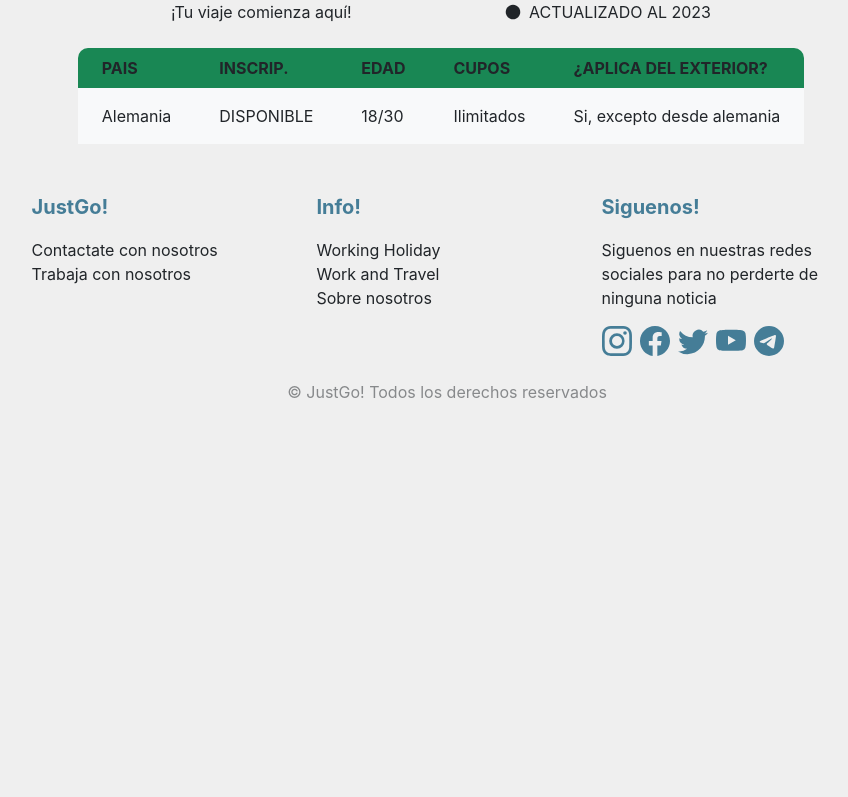
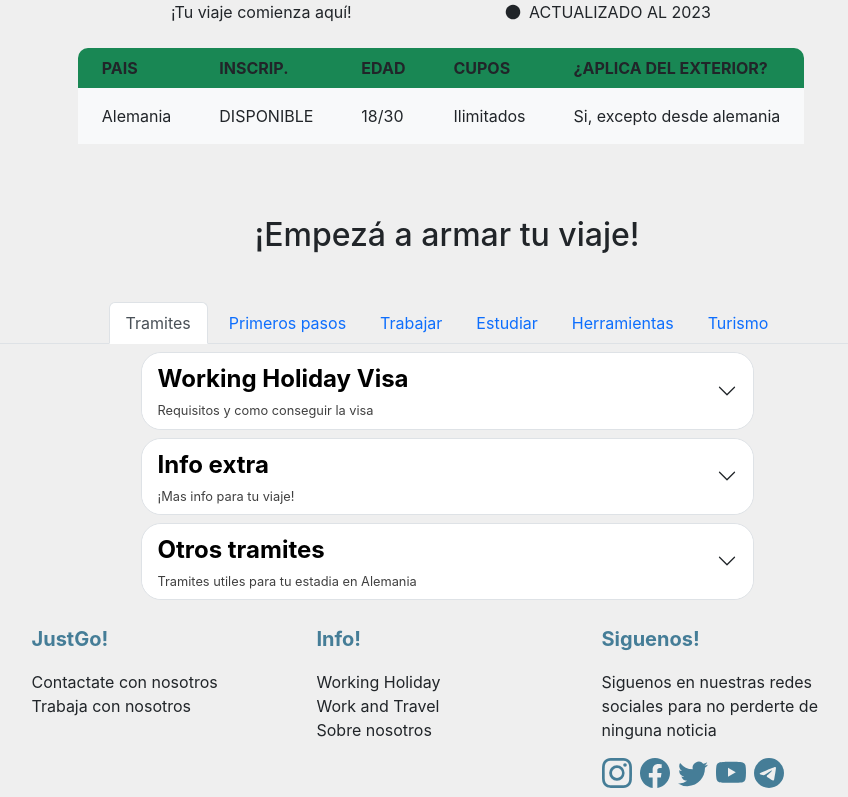
Before and after one commit to LucianoGuijarro/JustGo, a React (Create React App) app: page /guia-working-holiday/Alemania in a window 1280 px wide. Shown: the part 502-1299 px from the top of the page, without its empty margins (193-1041 px from the left). Before the commit the page ends 922 px from the top, so only its background shows below. Built offline with nearby package versions, Linux system fonts and the light colour scheme.

Commit message:
Agrego componente AcordeonAlemania y creo el acordeon para la pagina guiaWorkingHolidayAlemania

```diff
--- /dev/null
+++ b/src/components/AcordeonAlemania/AcordeonAlemania.jsx
@@ -0,0 +1,98 @@
+import React from 'react';
+import styles from './AcordeonAlemania.module.css';
+
+const AcordeonAlemania = () => {
+    return (
+        <div className='col-12'>
+            <nav >
+                <ul class={`nav nav-tabs col-12 col-sm-12 col-md-12 col-lg-12 justify-content-center ${styles.scroll}`} id="myTab" role="tablist">
+                    <li class="nav-item me-1" role="presentation">
+                        <a class={`nav-link active`} id="tramites-tab" href="#tramites" data-bs-toggle="tab" data-bs-target="#tramites" type="button" role="tab" aria-controls="tramites" aria-selected="true">Tramites</a>
+                    </li>
+                    <li class="nav-item" role="presentation">
+                        <button class="nav-link" href='#tramites' id="profile-tab" data-bs-toggle="tab" data-bs-target="#profile" type="button" role="tab" aria-controls="profile" aria-selected="false">Primeros pasos</button>
+                    </li>
+                    <li class="nav-item" role="presentation">
+                        <button class="nav-link" id="contact-tab" data-bs-toggle="tab" data-bs-target="#contact" type="button" role="tab" aria-controls="contact" aria-selected="false">Trabajar</button>
+                    </li>
+                    <li class="nav-item" role="presentation">
+                        <button class="nav-link" id="contact-tab" data-bs-toggle="tab" data-bs-target="#contact" type="button" role="tab" aria-controls="contact" aria-selected="false">Estudiar</button>
+                    </li>
+                    <li class="nav-item" role="presentation">
+                        <button class="nav-link" id="contact-tab" data-bs-toggle="tab" data-bs-target="#contact" type="button" role="tab" aria-controls="contact" aria-selected="false">Herramientas</button>
+                    </li>
+                    <li class="nav-item" role="presentation">
+                        <button class="nav-link" id="contact-tab" data-bs-toggle="tab" data-bs-target="#contact" type="button" role="tab" aria-controls="contact" aria-selected="false">Turismo</button>
+                    </li>
+                </ul>
+            </nav>
+            <div className="container">
+                <div class="tab-content" id="myTabContent">
+                    <div class="tab-pane fade show active" id="tramites" role="tabpanel" aria-labelledby="tramites-tab">
+                        <div className="row justify-content-center">
+                            <div className={`col-xl-7 col-lg-7 col-md-12 col-sm-12 mt-2`}>
+                                <div class={`accordion`} id="accordionFlushExample">
+                                    <div class={`accordion-item ${styles.acordeonItem}`}>
+                                        <div class="accordion-header" id="WorkinHolidayVisa">
+                                            <button class={`accordion-button collapsed px-3 py-1 ${styles.acordeonItem} `} type="button" data-bs-toggle="collapse" data-bs-target="#acordeonWorkinHoliday" aria-expanded="false" aria-controls="flush-collapseOne">
+                                                <div className='d-flex flex-column'>
+                                                    <p className={`p-0 pt-1 m-0 mb-1 fs-4 fw-bold ${styles.letraAcordeon}`}>Working Holiday Visa</p>
+                                                    <p className={`p-0 pb-1 m-0 opacity-75 ${styles.letraAcordeonAbajo}`}>Requisitos y como conseguir la visa</p>
+                                                </div>
+                                            </button>
+                                        </div>
+                                        <div id="acordeonWorkinHoliday" class="accordion-collapse collapse" aria-labelledby="WorkinHolidayVisa" data-bs-parent="#accordionFlushExample">
+                                            <div class="accordion-body">Placeholder content for this accordion, which is intended to demonstrate the <code>.accordion-flush</code> class. This is the first item's accordion body.</div>
+                                        </div>
+                                    </div>
+                                </div>
+                            </div>
+                        </div>
+                        <div className="row justify-content-center">
+                            <div className={`col-xl-7 col-lg-7 col-md-12 col-sm-12 mt-2`}>
+                                <div class={`accordion`} id="InfoExtra">
+                                    <div class={`accordion-item ${styles.acordeonItem}`}>
+                                        <di class="accordion-header" id="InfoExtra">
+                                            <button class={`accordion-button px-3 py-1 collapsed ${styles.acordeonItem} `} type="button" data-bs-toggle="collapse" data-bs-target="#AcordeonInfo" aria-expanded="false" aria-controls="flush-collapseOne">
+                                                <div className='d-flex flex-column'>
+                                                    <p className={`p-0 m-0 pt-1 mb-1 fs-4 fw-bold ${styles.letraAcordeon}`}>Info extra</p>
+                                                    <p className={`p-0 m-0 pb-1 opacity-75 ${styles.letraAcordeonAbajo}`}>¡Mas info para tu viaje!</p>
+                                                </div>
+                                            </button>
+                                        </di>
+                                        <div id="AcordeonInfo" class="accordion-collapse collapse" aria-labelledby="InfoExtra" data-bs-parent="#InfoExtra">
+                                            <div class="accordion-body">Placeholder content for this accordion, which is intended to demonstrate the <code>.accordion-flush</code> class. This is the first item's accordion body.</div>
+                                        </div>
+                                    </div>
+                                </div>
+                            </div>
+                        </div>
+                        <div className="row justify-content-center">
+                            <div className={`col-xl-7 col-lg-7 col-md-12 col-sm-12 mt-2`}>
+                                <div class={`accordion`} id="accordionFlushExample">
+                                    <div class={`accordion-item ${styles.acordeonItem}`}>
+                                        <div class="accordion-header" id="otrosTramites">
+                                            <button class={`accordion-button collapsed px-3 py-1 ${styles.acordeonItem} `} type="button" data-bs-toggle="collapse" data-bs-target="#acordeonOtrosTramites" aria-expanded="false" aria-controls="flush-collapseOne">
+                                                <div className='d-flex flex-column'>
+                                                    <p className={`p-0 pt-1 m-0 mb-1 fs-4 fw-bold ${styles.letraAcordeon}`}>Otros tramites</p>
+                                                    <p className={`p-0 pb-1 m-0 opacity-75 ${styles.letraAcordeonAbajo}`}>Tramites utiles para tu estadia en Alemania</p>
+                                                </div>
+                                            </button>
+                                        </div>
+                                        <div id="acordeonOtrosTramites" class="accordion-collapse collapse" aria-labelledby="otrosTramites" data-bs-parent="#accordionFlushExample">
+                                            <div class="accordion-body">Placeholder content for this accordion, which is intended to demonstrate the <code>.accordion-flush</code> class. This is the first item's accordion body.</div>
+                                        </div>
+                                    </div>
+                                </div>
+                            </div>
+                        </div>
+                    </div>
+                    <div class="tab-pane fade" id="profile" role="tabpanel" aria-labelledby="profile-tab"></div>
+                    <div class="tab-pane fade" id="contact" role="tabpanel" aria-labelledby="contact-tab">...</div>
+                </div>
+            </div>
+        </div>
+    )
+}
+
+export default AcordeonAlemania
--- /dev/null
+++ b/src/components/AcordeonAlemania/AcordeonAlemania.module.css
@@ -0,0 +1,26 @@
+.letraAcordeonAbajo {
+    font-size: 0.8rem;
+}
+
+.acordeonItem {
+    border-radius: 20px !important;
+}
+
+.acordeonItem:focus {
+    z-index: 3;
+    border-color: none !important;
+    outline: 0;
+    box-shadow: none!important;
+}
+
+.acordeonItem:not(.collapsed) {
+    color: black !important;
+    background-color: white !important;
+}
+
+@media (max-width: 700px) {
+    .scroll {
+        flex-wrap: nowrap;
+        overflow-x: scroll !important;
+    }
+}
--- a/src/pages/guia-working-holidays/alemania/GuiaAlemania.jsx
+++ b/src/pages/guia-working-holidays/alemania/GuiaAlemania.jsx
@@ -4,6 +4,7 @@ import iconoArgentina from '../../../img/icono-argentina.png';
 import iconoAlemania from '../../../img/icono-alemania.png';
 import { GiPlainCircle } from "react-icons/gi";
 import TablaInfo from '../../../components/Tabla/TablaInfo';
+import AcordeonAlemania from '../../../components/AcordeonAlemania/AcordeonAlemania';
 
 const GuiaAlemania = () => {
   return (
@@ -38,6 +39,14 @@ const GuiaAlemania = () => {
           </div>
         </div>
       </div>
+      <section className='container'>
+        <h2 className='text-center my-5'>¡Empezá a armar tu viaje!</h2>
+        <div className="container">
+          <div className="row">
+            <AcordeonAlemania />
+          </div>
+        </div>
+      </section>
     </article>
   )
 }
--- a/src/pages/guia-working-holidays/alemania/alemania.module.css
+++ b/src/pages/guia-working-holidays/alemania/alemania.module.css
@@ -1,44 +1,30 @@
-/* .contenedor {
-    position: relative;
-    left: 105px;
-} */
+ul>li {
+    list-style: none;
+}
+
 .tamañoLetraAlemania {
     font-size: 5rem;
 }
+
 .imagenIconoArgentina {
     width: 100px;
     height: 100px;
 }
+
 .imagenIconoAlemania {
     width: 100px;
     height: 100px;
 }
+
 .circulo {
     background: blue;
     border-radius: 100px;
     height: 15px;
     width: 15px;
 }
-.linea{
+
+.linea {
     background: blue;
     width: 100%;
     height: 3px;
 }
-/* @media (min-width: 600px) and (max-width: 1025px) {
-    .contenedor {
-        position: relative;
-        left: 50px;
-    }
-}
-@media (max-width: 541px) {
-    .contenedor {
-        position: relative;
-        left: 10px;
-    }
-}
-@media (max-width: 451px) {
-    .contenedor {
-        position: relative;
-        left: 25px;
-    }
-} */
```
